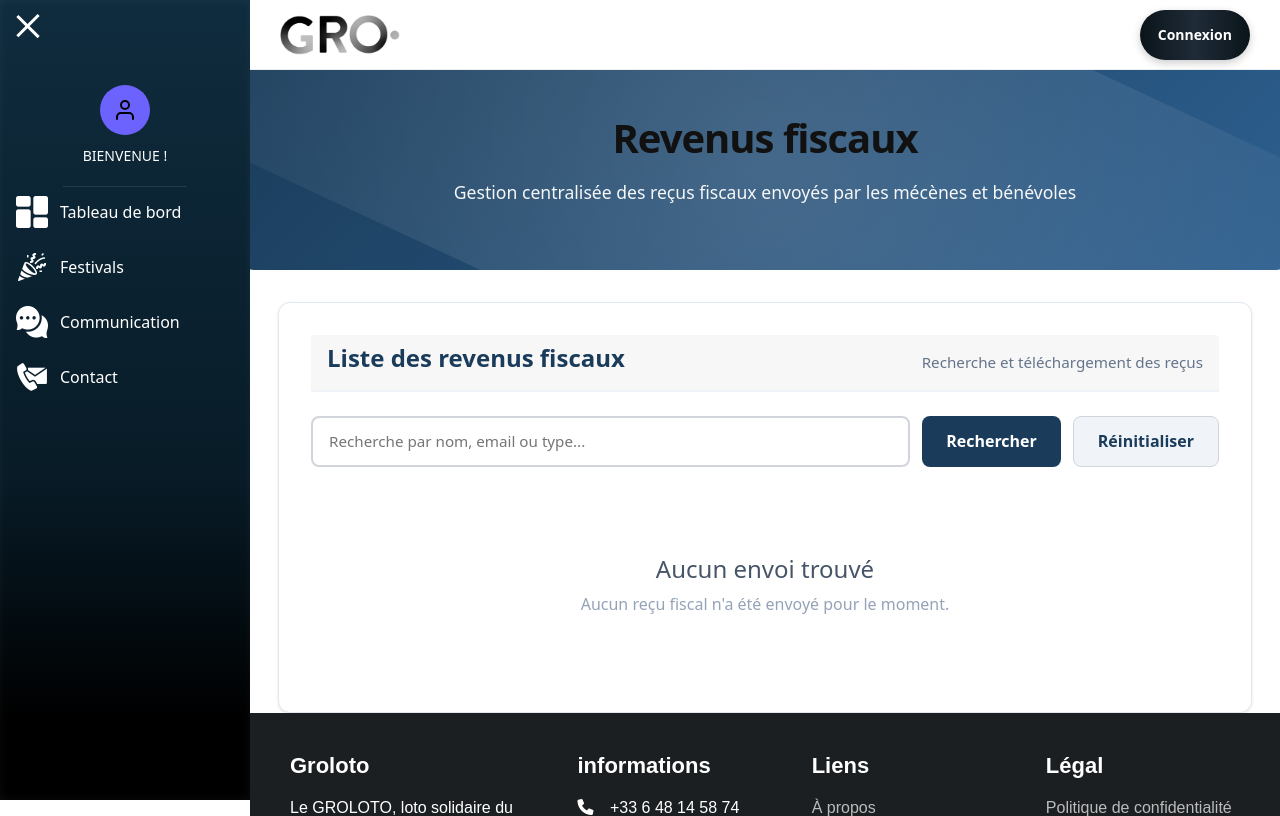
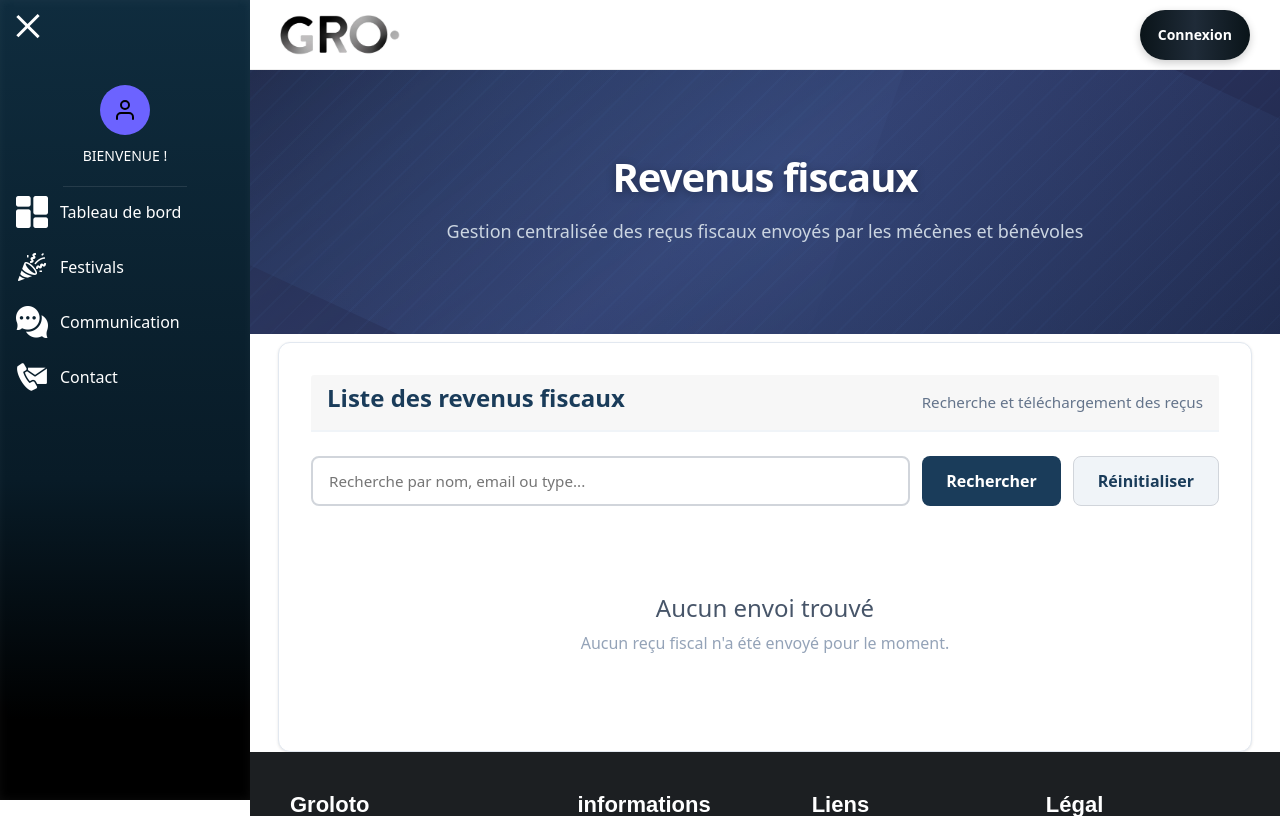
Before and after one commit to Rlima-collab/Groloto, a Symfony app: template GroLoto/templates/admin/revenu_fiscal/index.html.twig in a window 1280 px wide. Shown: the top 816 px of the page. Run offline with Twig, Linux system fonts and the light colour scheme; the template is opened without the code that fills it, so the values that code supplies are empty; some libraries are stand-ins or nearby versions.

Commit message:
modif stiyle revenus ficaux

```diff
--- a/GroLoto/templates/admin/revenu_fiscal/index.html.twig
+++ b/GroLoto/templates/admin/revenu_fiscal/index.html.twig
@@ -5,52 +5,8 @@
 {% block stylesheets %}
     {{ parent() }}
     <link rel="stylesheet" href="{{ asset('css/modele.css') }}">
+    <link rel="stylesheet" href="{{ asset('css/stocks/stocks-common.css') }}">
     <style>
-        .hero-section {
-            background: linear-gradient(135deg, #1a3c5a 0%, #2d5f8f 100%);
-            color: white;
-            padding: 4rem 2rem;
-            text-align: center;
-            position: relative;
-            overflow: hidden;
-            border-radius: 12px;
-            margin-bottom: 2rem;
-        }
-
-        .hero-section .shine {
-            position: absolute;
-            top: -50%;
-            right: -50%;
-            width: 200%;
-            height: 200%;
-            background: linear-gradient(45deg, transparent, rgba(255,255,255,0.1), transparent);
-            transform: rotate(45deg);
-            animation: shine 3s infinite;
-        }
-
-        @keyframes shine {
-            0% { transform: translateX(-100%) translateY(-100%) rotate(45deg); }
-            100% { transform: translateX(100%) translateY(100%) rotate(45deg); }
-        }
-
-        .hero-content {
-            position: relative;
-            z-index: 1;
-        }
-
-        .hero-title {
-            font-size: 2.5rem;
-            font-weight: 700;
-            margin: 0 0 1rem 0;
-        }
-
-        .hero-description {
-            font-size: 1.1rem;
-            color: white;
-            opacity: 0.95;
-            margin: 0;
-        }
-
         .container {
             max-width: 1200px;
             margin: 0 auto;
@@ -238,7 +194,7 @@
 {% endblock %}
 
 {% block body %}
-<div class="hero-section">
+<div class="hero-section stocks-hero">
     <div class="shine"></div>
     <div class="hero-content">
         <h1 class="hero-title">Revenus fiscaux</h1>
```
